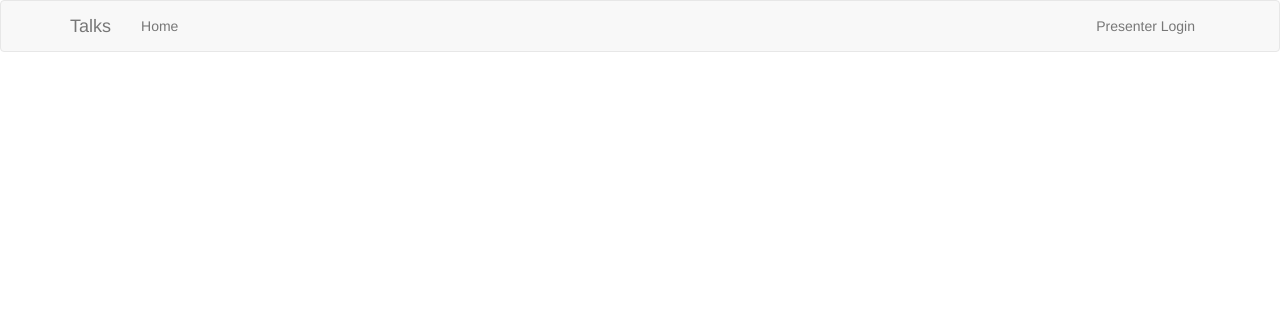
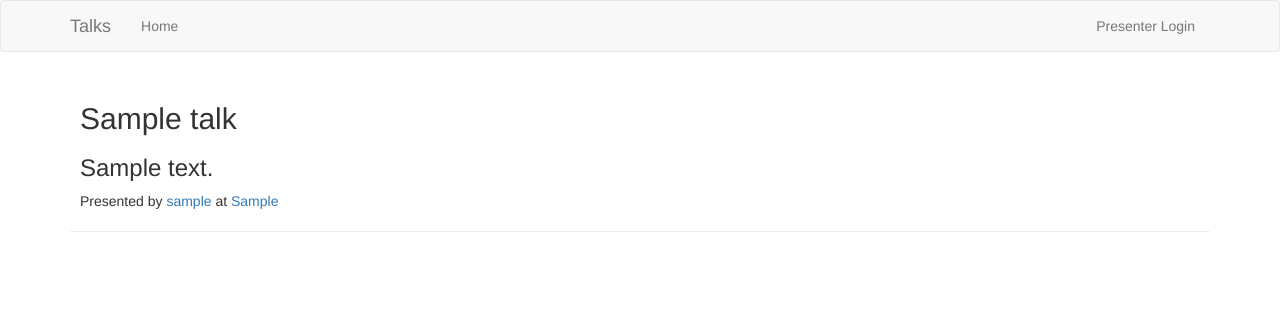
Before and after one commit to bionikspoon/Flask-Talks, a Flask app: page / in a window 1280 px wide. Shown: the top 312 px of the page. Run offline with Flask 2, Linux system fonts and the light colour scheme; tables that the repository leaves empty hold one stand-in row (values such as "Sample post"); some libraries are stand-ins or nearby versions.

Commit message:
talks view partial

```diff
--- a/app/static/styles.css
+++ b/app/static/styles.css
@@ -7,3 +7,33 @@
     margin-right: 16px;
     margin-bottom: 16px;
 }
+
+ul.talk-list {
+    list-style-type: none;
+    padding: 0;
+}
+
+li.talk {
+    border-bottom: 1px solid #eeeeee;
+    padding: 10px;
+}
+
+li.talk-hover {
+    background-color: #f8f8f8;
+}
+
+div.talk-header h2 {
+    font-size: 200%;
+    margin: 5px 0 15px 0;
+}
+
+div.talk-header h3 {
+    font-size: 115%;
+    margin: 0 0 10px 0;
+}
+
+div.talk-header p {
+    font-size: 90%;
+    font-style: italic;
+    margin: 20px 0 0 0;
+}
--- a/app/talks/routes.py
+++ b/app/talks/routes.py
@@ -10,13 +10,15 @@
 
 @talks.route('/')
 def index():
-    return render_template('talks/index.html')
+    talk_list = Talk.query.order_by(Talk.date.desc()).all()
+    return render_template('talks/index.html', talks=talk_list)
 
 
 @talks.route('/user/<username>')
 def user(username):
     user_ = User.query.filter_by(username=username).first_or_404()
-    return render_template('talks/user.html', user=user_)
+    talk_list = user_.talks.order_by(Talk.date.desc()).all()
+    return render_template('talks/user.html', user=user_, talks=talk_list)
 
 
 @talks.route('/profile', methods=['GET', 'POST'])
--- /dev/null
+++ b/app/templates/_navbar.html
@@ -0,0 +1,41 @@
+<div class="navbar navbar-default" role="navigation">
+    <div class="container">
+        <div class="navbar-header">
+            <button type="button" class="navbar-toggle" data-toggle="collapse" data-target="#bs-example-navbar-collapse-1">
+                <span class="sr-only">Toggle navigation</span>
+                <span class="icon-bar"></span>
+                <span class="icon-bar"></span>
+                <span class="icon-bar"></span>
+            </button>
+            <a class="navbar-brand" href="{{ url_for('talks.index') }}">Talks</a>
+        </div>
+        <div class="collapse navbar-collapse" id="bs-example-navbar-collapse-1">
+            <ul class="nav navbar-nav">
+                <li><a href="{{ url_for('talks.index') }}">Home</a></li>
+                {% if current_user.is_authenticated() %}
+                <li>
+                    <a href="{{ url_for('talks.user', username=current_user.username) }}">Profile</a>
+                </li>
+                <li><a href="{{ url_for('talks.new_talk') }}">New Talk</a></li>
+                {% endif %}
+            </ul>
+            <ul class="nav navbar-nav navbar-right">
+                {% if not current_user.is_authenticated() %}
+                    <li><a href="{{ url_for('auth.login') }}">Presenter Login</a></li>
+                {% else %}
+                    <li class="dropdown">
+                        <a class="dropdown-toggle" href="#" data-toggle="dropdown">
+                            <img src="{{ current_user.gravatar(size=18) }}" >
+                                {{ current_user.username }}
+                                <b class="caret"></b>
+                            </img>
+                        </a>
+                        <ul class="dropdown-menu">
+                            <li><a href="{{ url_for('auth.logout') }}">Logout</a></li>
+                        </ul>
+                    </li>
+                {% endif %}
+            </ul>
+        </div>
+    </div>
+</div>
--- /dev/null
+++ b/app/templates/talks/_talk_header.html
@@ -0,0 +1,12 @@
+<div>
+    <h2>{{ talk.title }}</h2>
+    <h3>{{ talk.description }}</h3>
+    <p>
+        Presented by <a href="{{ url_for('talks.user', username=talk.author.username) }}">{{ talk.author.username }}</a> at
+        {% if talk.venue_url %}
+            <a href="{{ talk.venue_url }}">{{ talk.venue }}</a>
+        {% else %}
+            {{ talk.venue }}
+        {% endif %}
+    </p>
+</div>
--- /dev/null
+++ b/app/templates/talks/_talks.html
@@ -0,0 +1,7 @@
+<ul class="talk-list">
+{% for talk in talks %}
+    <li class="talk">
+        {% include 'talks/_talk_header.html' %}
+    </li>
+{% endfor %}
+</ul>
--- a/app/templates/talks/index.html
+++ b/app/templates/talks/index.html
@@ -1,4 +1,5 @@
 {% extends 'base.html' %}
 
 {% block page_content %}
+{% include 'talks/_talks.html' %}
 {% endblock %}
--- a/app/templates/talks/user.html
+++ b/app/templates/talks/user.html
@@ -16,4 +16,5 @@
     <p>{{ user.bio }}</p>
     {% endif %}
 </div>
+{% include 'talks/_talks.html' %}
 {% endblock %}
```
Also changed, not shown: app/templates/base.html (+1 -41 lines).
